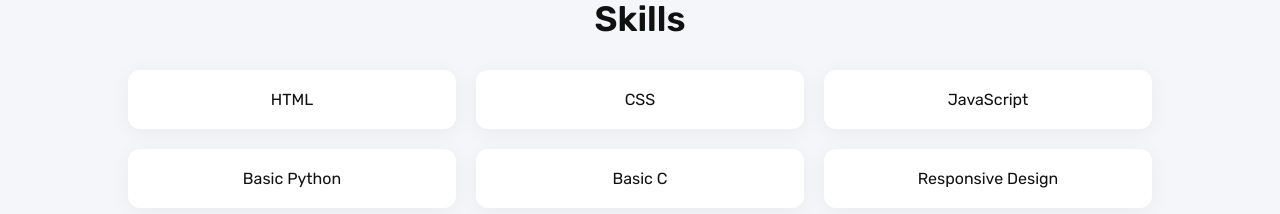
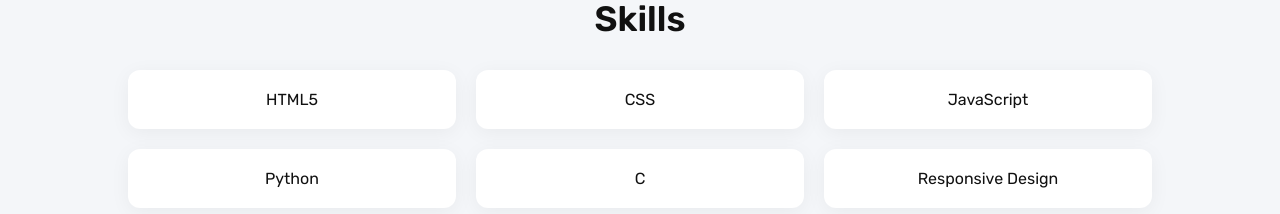
Before and after one commit to Laxman-Mahto/MyPortfolio, a plain HTML site: page index.html in a window 1280 px wide. Shown: the part 586-800 px from the top of the page. Drawn offline with nearby package versions, Linux system fonts and the light colour scheme.

Commit message:
Update index.html

```diff
--- a/index.html
+++ b/index.html
@@ -37,11 +37,11 @@
   <section id="skills">
     <h2>Skills</h2>
     <div class="grid">
-      <div class="grid-item">HTML</div>
+      <div class="grid-item">HTML5</div>
       <div class="grid-item">CSS</div>
       <div class="grid-item">JavaScript</div>
-      <div class="grid-item">Basic Python</div>
-      <div class="grid-item">Basic C</div>
+      <div class="grid-item">Python</div>
+      <div class="grid-item">C</div>
       <div class="grid-item">Responsive Design</div>
       <div class="grid-item">Java</div>
       <div class="grid-item">Git & GitHub</div>
```
